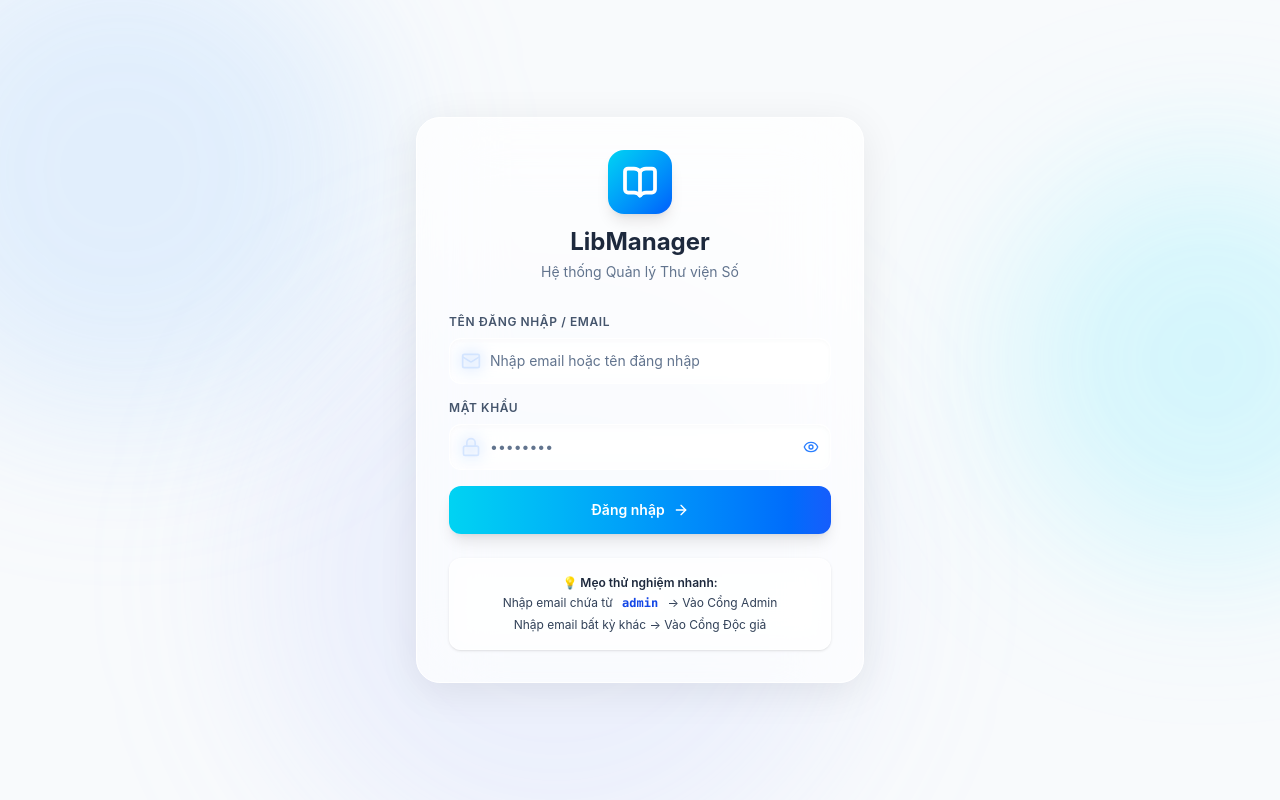
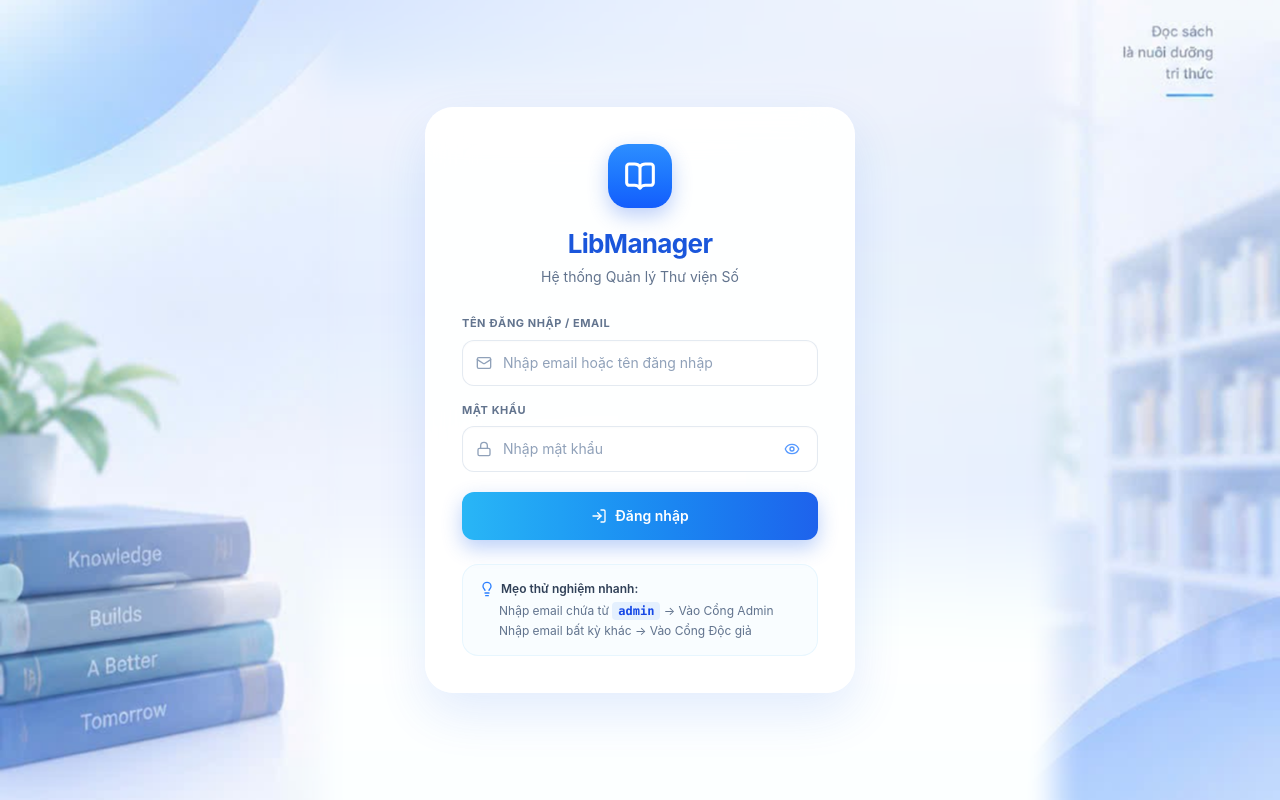
Before and after one commit to pandora06-bf/University-Digital-Library, a React (Vite) app in the folder libmanager-frontend/: page / in a window 1280 px wide. Built offline with nearby package versions, Linux system fonts and the light colour scheme.

Commit message:
feat(auth): cap nhat hinh nen va giao dien trang login theo thiet ke

```diff
--- a/libmanager-frontend/src/index.css
+++ b/libmanager-frontend/src/index.css
@@ -1,12 +1,13 @@
 @import "tailwindcss";
 
 :root {
-  font-family: Inter, system-ui, Arial;
-  background: #0f172a;
-  color: white;
+  font-family: Inter, system-ui, -apple-system, BlinkMacSystemFont, 'Segoe UI', Roboto, sans-serif;
+  color-scheme: light;
 }
 
 body {
   margin: 0;
   min-height: 100vh;
+  background-color: #f1f5f9;
+  color: #0f172a;
 }
--- a/libmanager-frontend/src/pages/auth/Login.jsx
+++ b/libmanager-frontend/src/pages/auth/Login.jsx
@@ -1,10 +1,11 @@
 import React, { useState } from 'react';
-import { BookOpen, Lock, Mail, ArrowRight, Eye, EyeOff } from 'lucide-react';
+import { BookOpen, Lock, Mail, Eye, EyeOff, LogIn, Lightbulb } from 'lucide-react';
+import loginBg from '../../assets/login-bg.png';
 
 export default function Login({ onLogin }) {
     const [email, setEmail] = useState('');
     const [password, setPassword] = useState('');
-    const [showPassword, setShowPassword] = useState(false); // Trạng thái ẩn/hiện mật khẩu
+    const [showPassword, setShowPassword] = useState(false);
 
     const handleSubmit = (e) => {
         e.preventDefault();
@@ -21,84 +22,90 @@ export default function Login({ onLogin }) {
     };
 
     return (
-        <div className="min-h-screen flex items-center justify-center p-4 bg-slate-50 relative overflow-hidden">
-            {/* Lớp màu trang trí nền (Mesh Gradient) */}
-            <div className="absolute top-[-10%] left-[-10%] w-[500px] h-[500px] bg-blue-300/30 rounded-full mix-blend-multiply filter blur-[80px] opacity-70"></div>
-            <div className="absolute top-[20%] right-[-10%] w-[400px] h-[400px] bg-cyan-300/30 rounded-full mix-blend-multiply filter blur-[80px] opacity-70"></div>
-            <div className="absolute bottom-[-10%] left-[20%] w-[600px] h-[600px] bg-indigo-300/20 rounded-full mix-blend-multiply filter blur-[80px] opacity-70"></div>
-
+        <div
+            className="min-h-screen w-full flex items-center justify-center p-4 sm:p-6 bg-cover bg-center bg-no-repeat relative overflow-hidden select-none"
+            style={{ backgroundImage: `url(${loginBg})` }}
+        >
             {/* Khung Đăng nhập */}
-            <div className="max-w-md w-full bg-white/70 backdrop-blur-2xl rounded-[24px] shadow-[0_8px_40px_rgb(0,0,0,0.08)] border border-white p-8 relative z-10">
+            <div className="max-w-[430px] w-full bg-white/95 backdrop-blur-xl rounded-[28px] shadow-[0_20px_50px_rgba(37,99,235,0.12)] border border-white/90 p-8 sm:p-9 relative z-10 transition-all">
 
                 {/* Logo & Header */}
-                <div className="text-center mb-8">
-                    <div className="inline-flex items-center justify-center w-16 h-16 bg-gradient-to-br from-cyan-400 to-blue-600 rounded-2xl text-white shadow-lg mb-3">
-                        <BookOpen className="w-9 h-9" strokeWidth={2.5} />
+                <div className="text-center mb-7">
+                    <div className="inline-flex items-center justify-center w-16 h-16 bg-gradient-to-b from-[#2d8eff] to-[#155dfc] rounded-[20px] text-white shadow-[0_8px_20px_rgba(37,99,235,0.3)] mb-4">
+                        <BookOpen className="w-8 h-8" strokeWidth={2.3} />
                     </div>
-                    <h1 className="text-2xl font-bold text-slate-800">LibManager</h1>
-                    <p className="text-slate-500 text-sm mt-1">Hệ thống Quản lý Thư viện Số</p>
+                    <h1 className="text-[26px] font-bold text-[#1a56db] tracking-tight">LibManager</h1>
+                    <p className="text-slate-500 text-sm mt-1 font-normal">Hệ thống Quản lý Thư viện Số</p>
                 </div>
 
                 {/* Form Đăng nhập */}
                 <form onSubmit={handleSubmit} className="space-y-4">
-                    {/* Email / Username */}
+                    {/* Tên đăng nhập / Email */}
                     <div>
-                        <label className="block text-xs font-semibold text-slate-600 uppercase tracking-wider mb-2">
-                            Tên đăng nhập / Email
+                        <label className="block text-[11px] font-bold text-slate-500 uppercase tracking-wider mb-2">
+                            TÊN ĐĂNG NHẬP / EMAIL
                         </label>
                         <div className="relative">
-                            <Mail className="w-5 h-5 absolute left-3 top-1/2 -translate-y-1/2 text-blue-500" />
+                            <Mail className="w-4 h-4 absolute left-3.5 top-1/2 -translate-y-1/2 text-slate-400" />
                             <input
                                 type="text"
                                 required
                                 value={email}
                                 onChange={(e) => setEmail(e.target.value)}
                                 placeholder="Nhập email hoặc tên đăng nhập"
-                                className="w-full pl-10 pr-4 py-3 bg-white/50 backdrop-blur-sm border border-white/80 rounded-xl text-sm text-slate-900 placeholder:text-slate-500 focus:outline-none focus:ring-2 focus:ring-blue-500/30 focus:border-blue-500/50 focus:bg-white/80 transition-all shadow-[inset_0_2px_4px_rgba(0,0,0,0.02)]"
+                                className="w-full pl-10 pr-4 py-3 bg-white border border-slate-200/90 rounded-xl text-sm text-slate-800 placeholder:text-slate-400 focus:outline-none focus:ring-2 focus:ring-blue-500/20 focus:border-blue-500 transition-all shadow-[inset_0_1px_2px_rgba(0,0,0,0.02)]"
                             />
                         </div>
                     </div>
 
                     {/* Mật khẩu */}
                     <div>
-                        <label className="block text-xs font-semibold text-slate-600 uppercase tracking-wider mb-2">
-                            Mật khẩu
+                        <label className="block text-[11px] font-bold text-slate-500 uppercase tracking-wider mb-2">
+                            MẬT KHẨU
                         </label>
                         <div className="relative">
-                            <Lock className="w-5 h-5 absolute left-3 top-1/2 -translate-y-1/2 text-blue-500" />
+                            <Lock className="w-4 h-4 absolute left-3.5 top-1/2 -translate-y-1/2 text-slate-400" />
                             <input
                                 type={showPassword ? 'text' : 'password'}
                                 required
                                 value={password}
                                 onChange={(e) => setPassword(e.target.value)}
-                                placeholder="••••••••"
-                                className="w-full pl-10 pr-10 py-3 bg-white/50 backdrop-blur-sm border border-white/80 rounded-xl text-sm text-slate-900 placeholder:text-slate-500 focus:outline-none focus:ring-2 focus:ring-blue-500/30 focus:border-blue-500/50 focus:bg-white/80 transition-all shadow-[inset_0_2px_4px_rgba(0,0,0,0.02)]"
+                                placeholder="Nhập mật khẩu"
+                                className="w-full pl-10 pr-10 py-3 bg-white border border-slate-200/90 rounded-xl text-sm text-slate-800 placeholder:text-slate-400 focus:outline-none focus:ring-2 focus:ring-blue-500/20 focus:border-blue-500 transition-all shadow-[inset_0_1px_2px_rgba(0,0,0,0.02)]"
                             />
                             {/* Nút Bật/Tắt xem mật khẩu */}
                             <button
                                 type="button"
                                 onClick={() => setShowPassword(!showPassword)}
-                                className="absolute right-3 top-1/2 -translate-y-1/2 text-blue-500 hover:text-blue-600 transition-colors"
+                                className="absolute right-3.5 top-1/2 -translate-y-1/2 text-blue-500/80 hover:text-blue-600 transition-colors p-1"
                             >
                                 {showPassword ? <EyeOff className="w-4 h-4" /> : <Eye className="w-4 h-4" />}
                             </button>
                         </div>
                     </div>
 
+                    {/* Nút Đăng nhập */}
                     <button
                         type="submit"
-                        className="w-full py-3.5 bg-gradient-to-r from-cyan-400 to-blue-600 hover:from-cyan-300 hover:to-blue-500 text-white font-semibold rounded-xl text-sm transition-all shadow-lg hover:shadow-cyan-500/30 flex items-center justify-center gap-2 mt-4 cursor-pointer"
+                        className="w-full py-3.5 bg-gradient-to-r from-[#29b6f6] to-[#1e62ec] hover:from-[#0288d1] hover:to-[#1a56db] text-white font-semibold rounded-xl text-sm shadow-[0_8px_20px_rgba(30,98,236,0.3)] hover:shadow-[0_10px_25px_rgba(30,98,236,0.4)] flex items-center justify-center gap-2 mt-5 cursor-pointer transition-all active:scale-[0.99]"
                     >
+                        <LogIn className="w-4 h-4" />
                         <span>Đăng nhập</span>
-                        <ArrowRight className="w-4 h-4" />
                     </button>
                 </form>
 
                 {/* Chú thích gợi ý test */}
-                <div className="mt-6 p-4 bg-white/40 backdrop-blur-md rounded-xl border border-white/60 text-xs text-slate-700 text-center space-y-1.5 shadow-sm">
-                    <p className="font-semibold text-slate-800 mb-1">💡 Mẹo thử nghiệm nhanh:</p>
-                    <p>Nhập email chứa từ <code className="bg-white/60 px-1.5 py-0.5 rounded text-blue-700 font-bold">admin</code> → Vào Cổng Admin</p>
-                    <p>Nhập email bất kỳ khác → Vào Cổng Độc giả</p>
+                <div className="mt-6 p-4 bg-sky-50/40 rounded-2xl border border-sky-100/70 text-xs text-slate-600 space-y-1.5">
+                    <div className="flex items-center gap-1.5 font-semibold text-slate-700">
+                        <Lightbulb className="w-4 h-4 text-blue-500 shrink-0" />
+                        <span>Mẹo thử nghiệm nhanh:</span>
+                    </div>
+                    <div className="pl-5 space-y-1 text-slate-500">
+                        <p>
+                            Nhập email chứa từ <code className="bg-blue-100/70 text-blue-700 font-semibold px-1.5 py-0.5 rounded">admin</code> → Vào Cổng Admin
+                        </p>
+                        <p>Nhập email bất kỳ khác → Vào Cổng Độc giả</p>
+                    </div>
                 </div>
 
             </div>
```
Also changed, not shown: libmanager-frontend/public/login-bg.png (added), libmanager-frontend/src/assets/login-bg.png (added).
